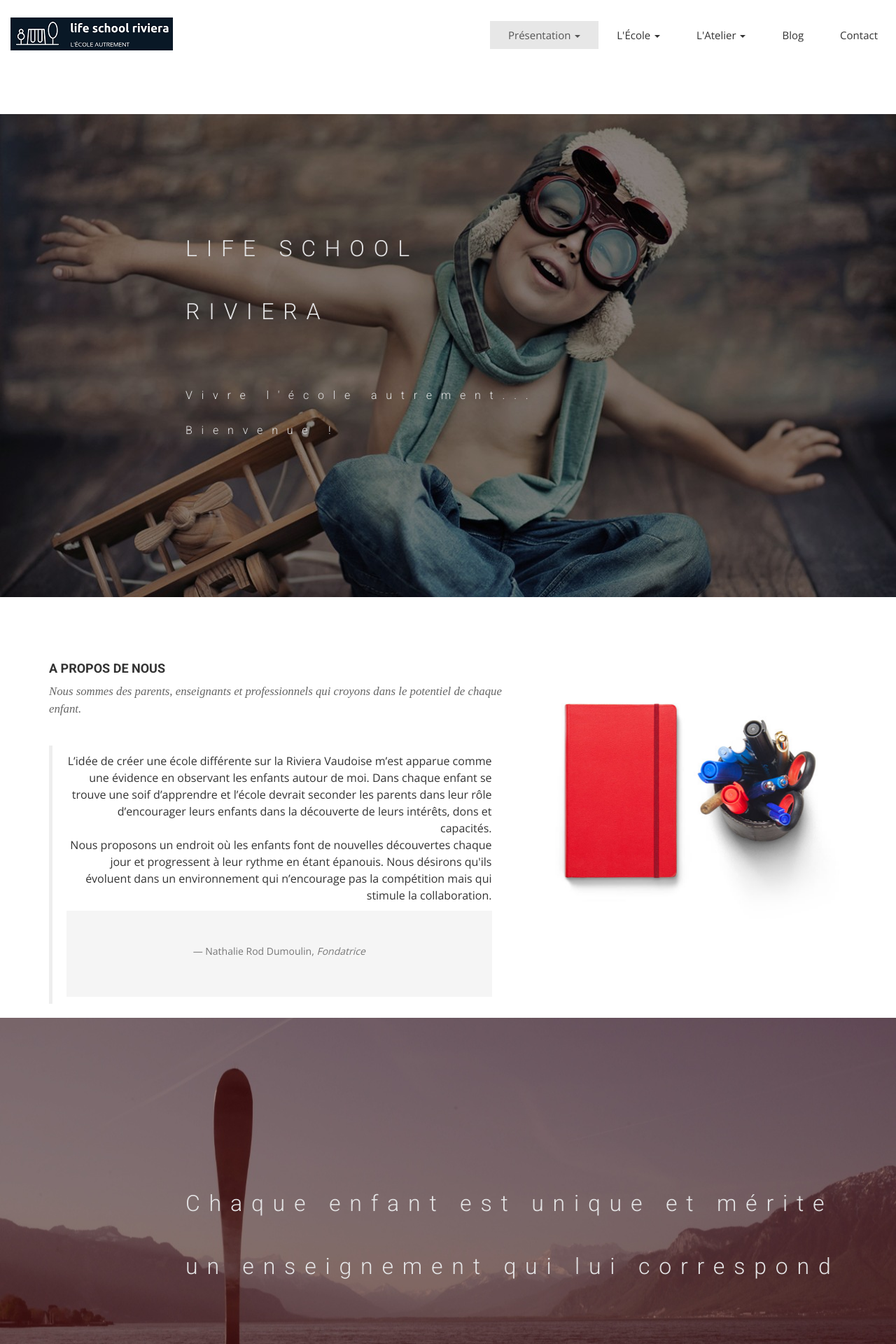
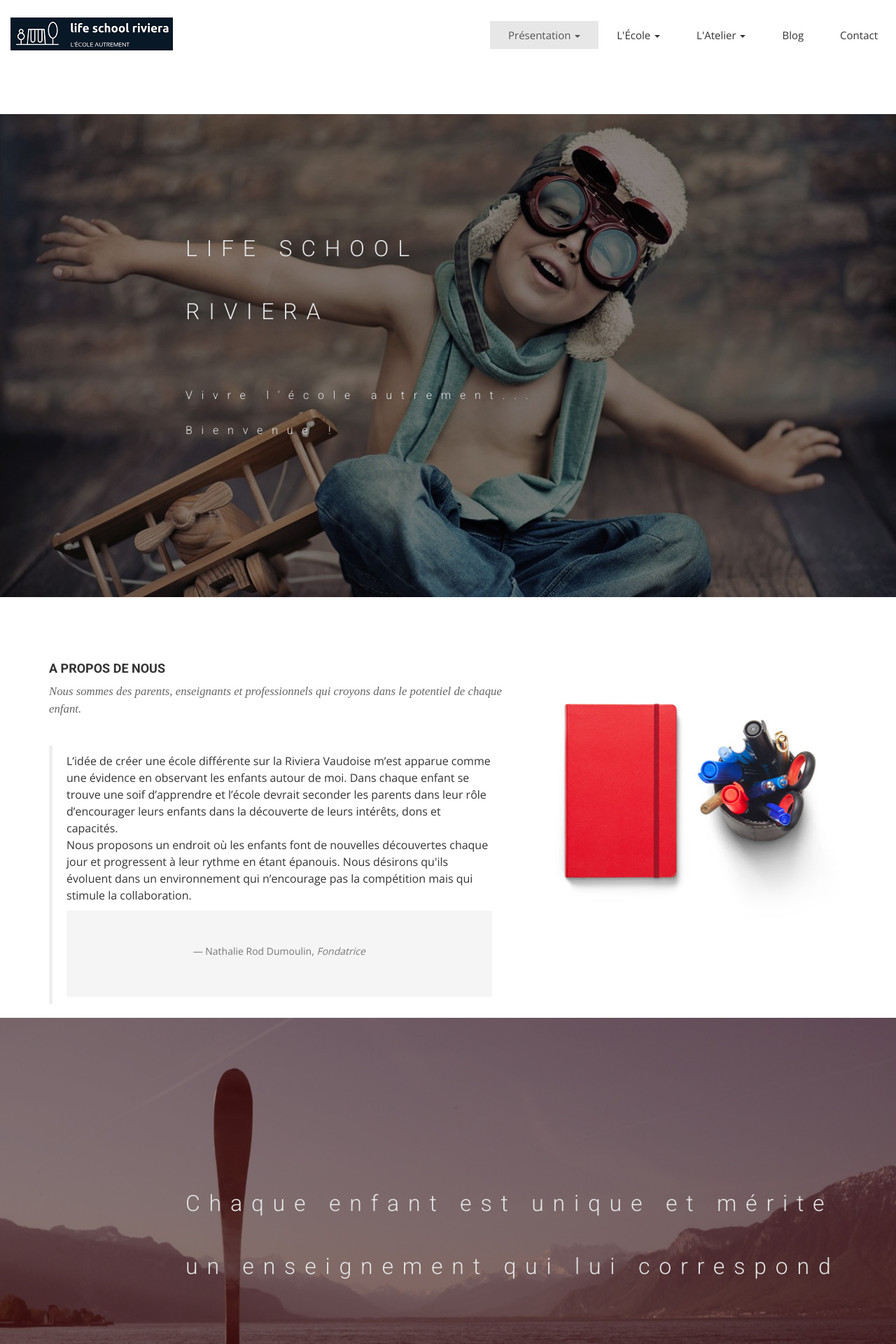
Before and after one commit to midjoule/lifeschool, a Jekyll site: the page built from index.html, in a window 1280 px wide. Shown: the top 1920 px of the page at 70% size. Built offline with Jekyll 4.4.1, drawn with Linux system fonts in a browser that asks for light colours; nearby versions of some CDN libraries; some web fonts are replaced.

Commit message:
Update index.html

```diff
--- a/index.html
+++ b/index.html
@@ -29,7 +29,7 @@ permalink: /
             <h2>A propos de nous</h2>
             <p>Nous sommes des parents, enseignants et professionnels qui croyons dans le potentiel de chaque enfant.</p>
           </div>
-          <blockquote class="blockquote text-right">
+          <blockquote class="blockquote">
             <p class="mb-0">L’idée de créer une école différente sur la Riviera Vaudoise m’est apparue comme une évidence en observant les enfants autour de moi. Dans chaque enfant se trouve une soif d’apprendre et l’école devrait seconder les parents dans leur rôle d’encourager leurs enfants dans la découverte de leurs intérêts, dons et capacités. <br />
               Nous proposons un endroit où les enfants font de nouvelles découvertes chaque jour et progressent à leur rythme en étant épanouis. Nous désirons qu'ils évoluent dans un environnement qui n’encourage pas la compétition mais qui stimule la collaboration.</p>
             <footer class="blockquote-footer">Nathalie Rod Dumoulin, <cite title="Source Title">Fondatrice</cite></footer>
```
